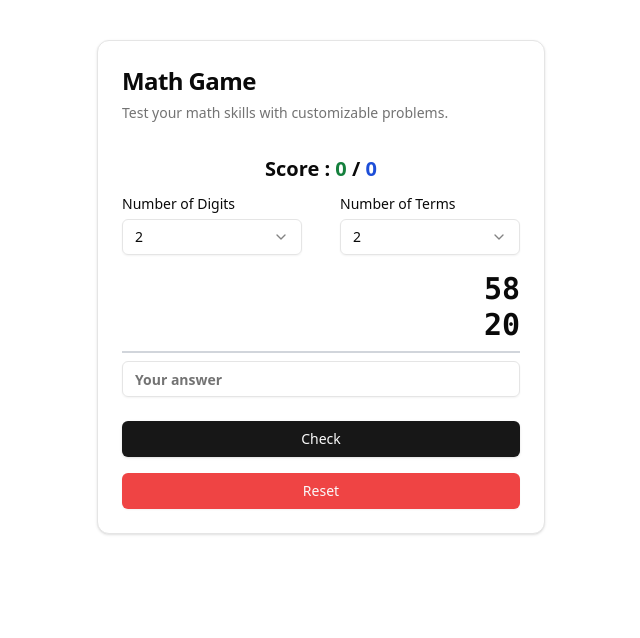
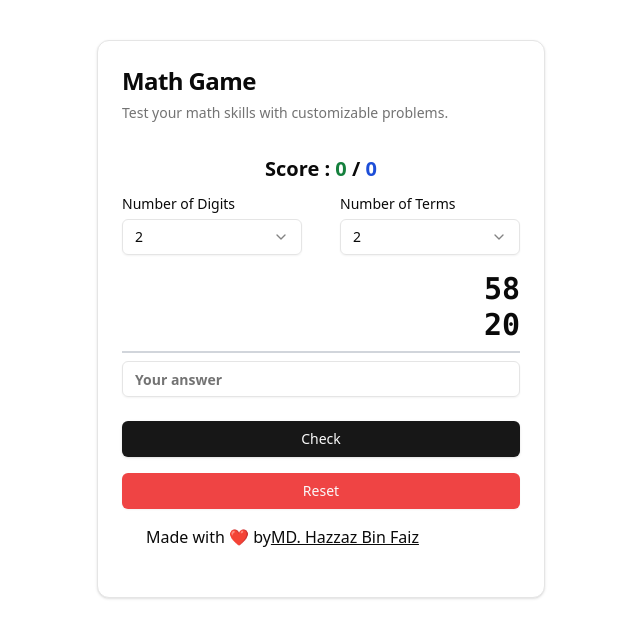
Before and after one commit to HazzazBinFaiz/seimple-math-game, a React (Vite) app: page / in a window 1280 px wide. Shown: the top 638 px of the page, without its empty margins (319-959 px from the left). Built offline with nearby package versions, Linux system fonts and the light colour scheme.

Commit message:
Add confirm on reset

```diff
--- a/src/App.tsx
+++ b/src/App.tsx
@@ -9,7 +9,7 @@ import {
   SelectTrigger,
   SelectValue,
 } from "@/components/ui/select"
-import { Card, CardContent, CardDescription, CardHeader, CardTitle } from "@/components/ui/card"
+import { Card, CardContent, CardDescription, CardHeader, CardTitle, CardFooter } from "@/components/ui/card"
 import { Check, X } from "lucide-react"
 
 export default function MathGame() {
@@ -57,12 +57,18 @@ export default function MathGame() {
   }
 
   const reset = () => {
+    if (!confirm('Do you really want to reset the game ?')) {
+        return;
+    }
     setTotalScore(0);
     setScore(0);
     setCurrentProblem(generateProblem(numDigits, numTerms));
   }
 
   const handleNumDigitsChange = (value: string) => {
+    if (!confirm('This will reset the game. Are you sure ?')) {
+      return;
+  }
     setNumDigits(parseInt(value, 10))
     setCurrentProblem(generateProblem(parseInt(value, 10), numTerms))
     setTotalScore(0);
@@ -70,6 +76,9 @@ export default function MathGame() {
   }
 
   const handleNumTermsChange = (value: string) => {
+    if (!confirm('This will reset the game. Are you sure ?')) {
+      return;
+  }
     setNumTerms(parseInt(value, 10))
     setCurrentProblem(generateProblem(numDigits, parseInt(value, 10)));
     setTotalScore(0);
@@ -155,7 +164,9 @@ export default function MathGame() {
         <Button className="w-full mt-4" variant={'destructive'} onClick={reset}>
           Reset
         </Button>
-
+        <CardFooter>
+          Made with ❤️ by <a className="underline" target="_blank" href="https://github.com/HazzazBinFaiz">MD. Hazzaz Bin Faiz</a>
+        </CardFooter>
       </CardContent>
     </Card>
   )
```
